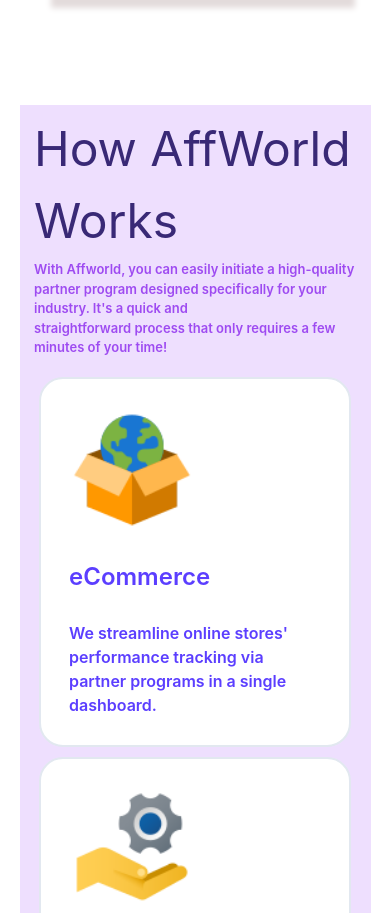
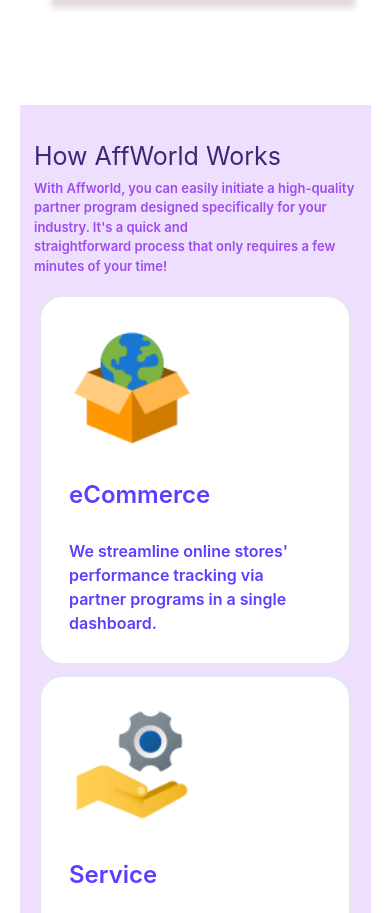
Before and after one commit to Abhinav-2004/Affworld-Dashboard, a React (Create React App) app in the folder dashboard/: page / in a window 390 px wide. Shown: the part 1094-2007 px from the top of the page. Built offline with nearby package versions, Linux system fonts and the light colour scheme.

Commit message:
correction

```diff
--- a/dashboard/src/CSS/SectionTwo.css
+++ b/dashboard/src/CSS/SectionTwo.css
@@ -32,4 +32,8 @@
         padding-bottom: 50px;
         margin-top: 100px;
     }
+    .affworld-works .heading-text{
+        font-size: 25px;
+        margin-top: 25px;
+    }
   }
--- a/dashboard/src/Components/SecondSection/SectionTwo.js
+++ b/dashboard/src/Components/SecondSection/SectionTwo.js
@@ -3,7 +3,7 @@
 const SectionTwo = () => {
   return (
     <div className="affworld-works flex justify-center items-center flex-col bg-[#831bf323] m-[5%] p-[2%] h-fit">
-      <div className="flex w-[100%] text-[300%] text-left ml-[4%] text-[#392976]">
+      <div className="heading-text flex w-[100%] text-[300%] text-left ml-[4%] text-[#392976]">
         How AffWorld Works
       </div>
       <div className="flex w-[100%] text-left text-[13px] ml-[4%] mt-[1%] text-[#9e4bf1] font-semibold">
```
